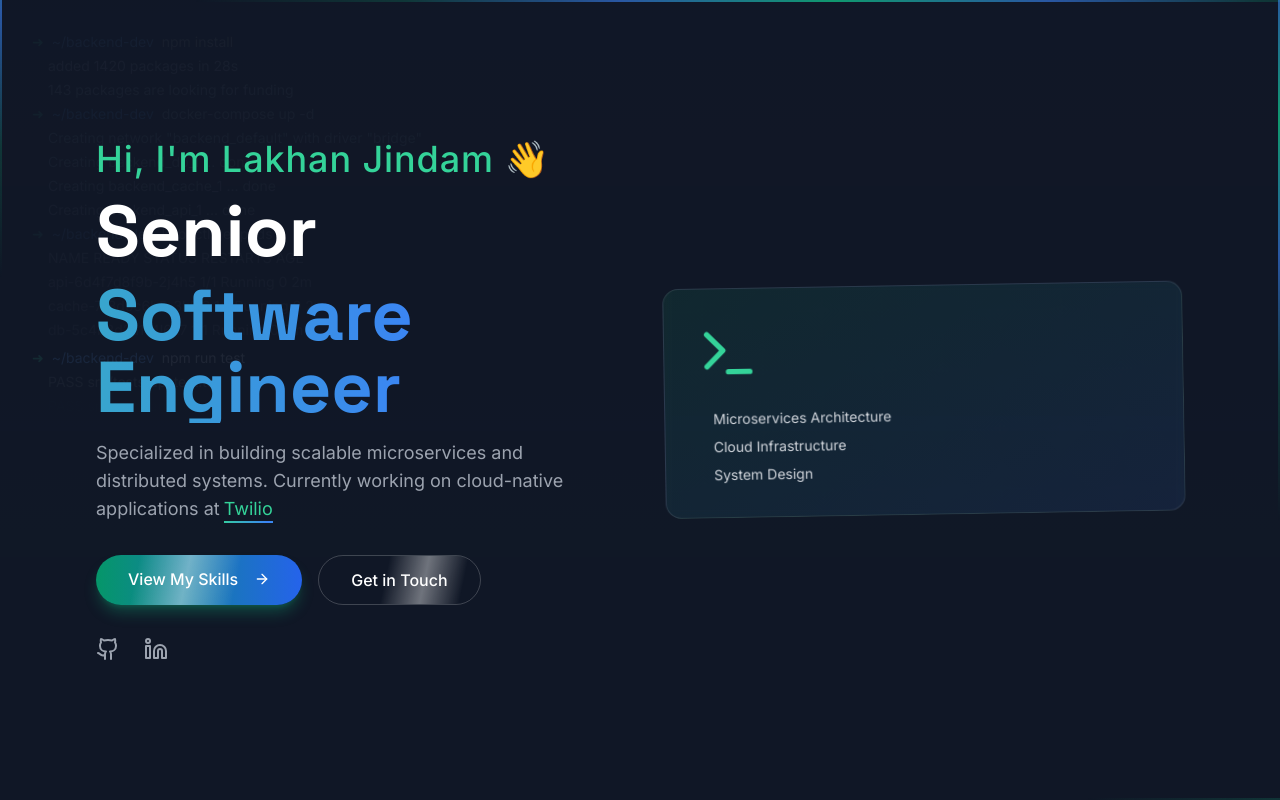
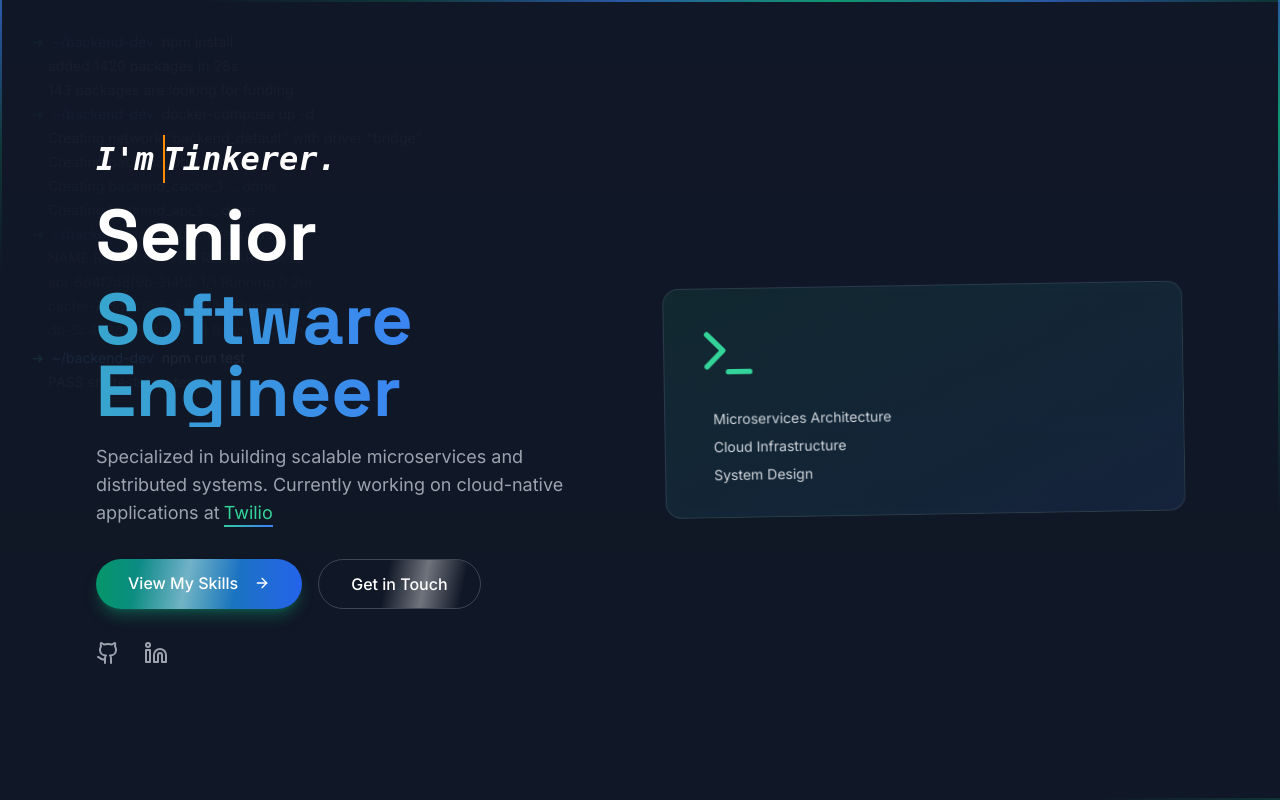
Before and after one commit to lakhanjindam/portfolio-website, a React (Vite) app: page / in a window 1280 px wide. Shown: the top 800 px of the page. Built offline with nearby package versions, Linux system fonts and the light colour scheme.

Commit message:
feat: Animate intro section

```diff
--- a/package.json
+++ b/package.json
@@ -21,6 +21,7 @@
     "react-icons": "^5.4.0",
     "react-intersection-observer": "^9.8.1",
     "shadcn-ui": "^0.9.4",
+    "styled-components": "^6.1.13",
     "tailwind-merge": "^2.5.5",
     "tailwindcss-animate": "^1.0.7"
   },
@@ -28,6 +29,7 @@
     "@eslint/js": "^9.9.1",
     "@types/react": "^18.3.5",
     "@types/react-dom": "^18.3.0",
+    "@types/styled-components": "^5.1.34",
     "@vitejs/plugin-react": "^4.3.1",
     "autoprefixer": "^10.4.18",
     "eslint": "^9.9.1",
--- /dev/null
+++ b/src/components/CreativeTextAnimation.module.css
@@ -0,0 +1,77 @@
+@keyframes displayText {
+    0% {
+      display: inline-block;
+    }
+    25%, 100% {
+      display: none;
+    }
+  }
+
+  @keyframes animate {
+    0%, 10%, 100% {
+      width: 0;
+    }
+    70%, 90% {
+      width: 100%;
+    }
+  }
+
+  @keyframes animateText {
+    0% {
+      background-position: 0% 50%;
+    }
+    100% {
+      background-position: 100% 50%;
+    }
+  }
+
+  .creativeText {
+    --primary-color: #01fe87;
+    --text-color: #ffffff;
+    --text-color-transparent: rgba(255, 255, 255, 0.1);
+    --gradient-color-1: #ff8c00;
+    --gradient-color-2: #ffd700;
+    --gradient-color-3: #00b33c;
+    --gradient-color-4: #00ffc7;
+
+    display: inline-flex;
+    align-items: center;
+    font-style: italic;
+    font-size: 2em;
+    font-family: 'Monospace';
+    font-weight: 600;
+    gap: 0.3em; /* Add space between elements */
+    padding-right: 150px; /* Shift it to left for better alignment with hero section */
+    color: white;
+  }
+
+  .creativeText span {
+    position: relative;
+    color: white; /* Change from var(--text-color-transparent) to black */
+    animation: displayText 12s infinite;
+  }
+
+
+  .creativeText span::before {
+    content: attr(data-text);
+    position: absolute;
+    top: 0;
+    left: 0;
+    width: 0; /* Start with 0 width */
+    height: 100%;
+    overflow: hidden;
+    background: linear-gradient(
+      to right,
+      var(--gradient-color-1) 20%,
+      var(--gradient-color-2) 30%,
+      var(--gradient-color-3) 70%,
+      var(--gradient-color-4) 80%
+    );
+    -webkit-background-clip: text;
+    background-clip: text;
+    -webkit-text-fill-color: transparent;
+    background-size: 500% auto;
+    border-right: 2px solid var(--gradient-color-1);
+    color: transparent;
+    animation: animate 3s linear infinite, animateText 4s ease-in-out infinite alternate;
+  }
--- a/src/components/Hero.tsx
+++ b/src/components/Hero.tsx
@@ -7,6 +7,7 @@ import { currentCompany, heroSectionDescription, heroSectionSkills } from '../da
 import './Hero.css'; // Import the CSS file for animations
 import { useEffect } from 'react';
 import HighlightedText from './HighlightedText';
+import CreativeTextAnimation from './creativeTextAnimation';
 
 const Hero = () => {
   useEffect(() => {
@@ -22,7 +23,7 @@ const Hero = () => {
       <BorderAnimation />
 
       <div className="relative z-10 max-w-6xl mx-auto w-full px-4 sm:px-6 lg:px-8">
-        <div className="grid lg:grid-cols-2 gap-8 lg:gap-12 items-center">
+        <div className="pt-16 lg:pt-0 grid lg:grid-cols-2 gap-8 lg:gap-12 items-center">
           <motion.div
             initial={{ opacity: 0, x: -20 }}
             animate={{ opacity: 1, x: 0 }}
@@ -35,15 +36,9 @@ const Hero = () => {
               transition={{ delay: 0.2, duration: 0.8 }}
               className="space-y-4"
             >
-              <motion.p
-                className="text-emerald-400 font-medium tracking-wide text-4xl"
-                initial={{ opacity: 0, y: 20 }} // Start slightly below and invisible
-                animate={{ opacity: 1, y: 0 }} // Fade in and move to normal position
-                transition={{ duration: 0.8, type: "spring", stiffness: 200 }} // Spring effect
-                whileHover={{ scale: 1.05 }} // Scale up slightly on hover
-              >
-                Hi, I'm Lakhan Jindam 👋
-              </motion.p>
+              <p>
+                <CreativeTextAnimation />
+              </p>
               <motion.h1
                 className="font-grotesk text-5xl sm:text-6xl md:text-7xl font-bold space-y-2 sm:space-y-3"
                 initial={{ opacity: 0, scale: 0.8 }}
--- /dev/null
+++ b/src/components/creativeTextAnimation.tsx
@@ -0,0 +1,13 @@
+import styles from './CreativeTextAnimation.module.css'
+
+export default function CreativeTextAnimation() {
+  return (
+    <div className={styles.creativeText}>
+      I'm
+      <span style={{ animationDelay: 'calc(-3s * 0)' }} data-text="Lakhan.">Lakhan.</span>
+      <span style={{ animationDelay: 'calc(-3s * 1)' }} data-text="Developer.">Developer.</span>
+      <span style={{ animationDelay: 'calc(-3s * 2)' }} data-text="Tinkerer.">Tinkerer.</span>
+      <span style={{ animationDelay: 'calc(-3s * 3)' }} data-text="Solver.">Solver.</span>
+    </div>
+  )
+}
```
Also changed, not shown: 1 other file (tests, documents, lock files or other folders).
